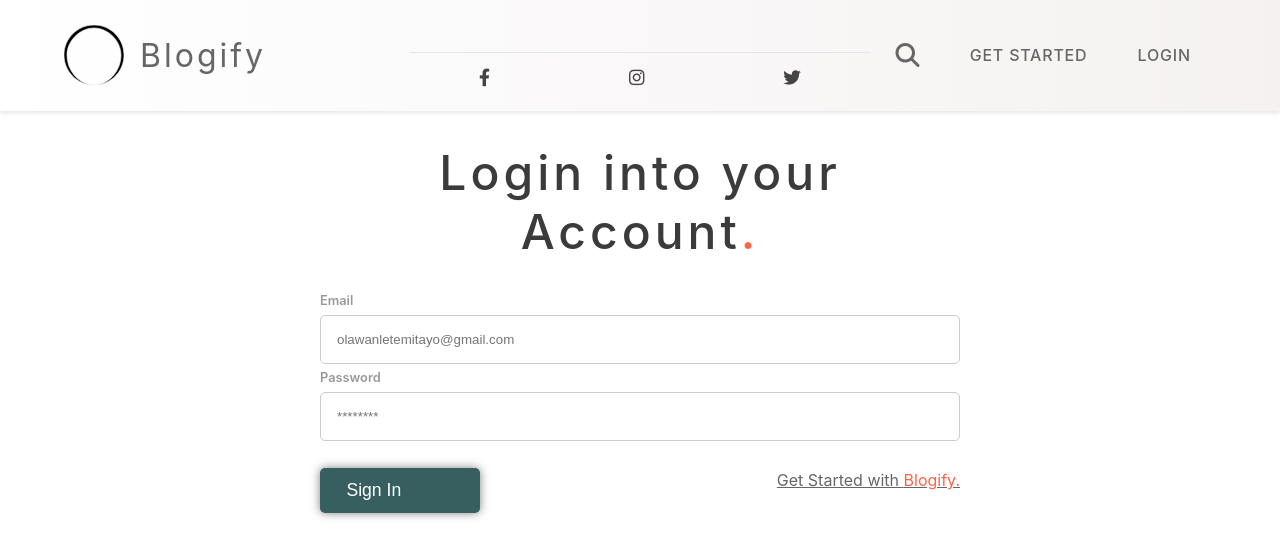
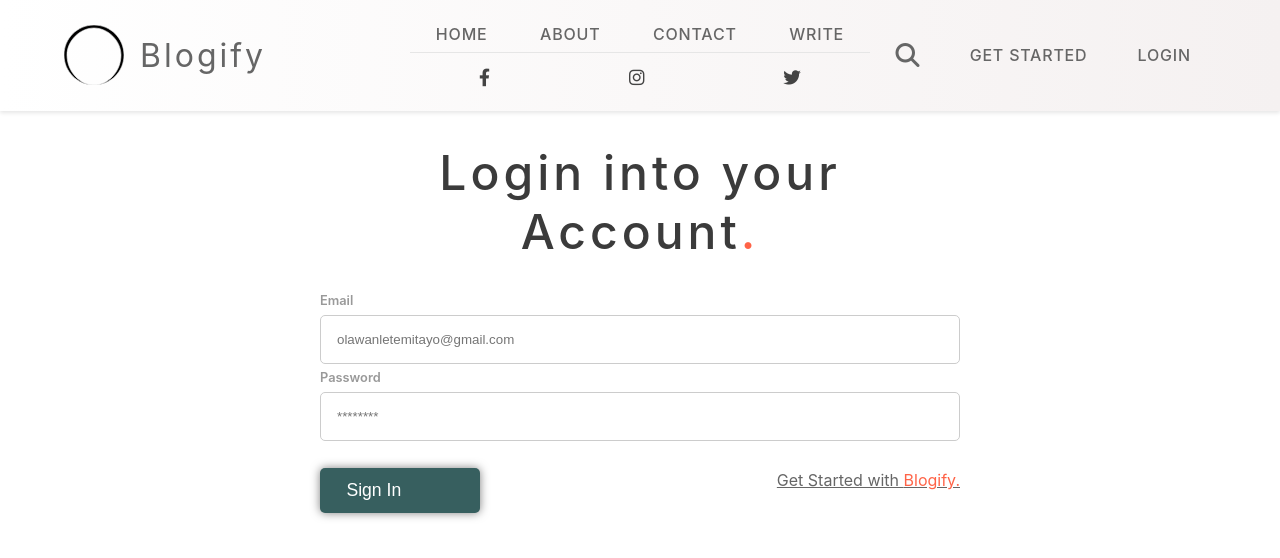
Before and after one commit to Temitayo-spec/Blogify, a Next.js app: page /login in a window 1280 px wide. Shown: the top 558 px of the page. Built offline with nearby package versions, Linux system fonts and the light colour scheme.

Commit message:
Ready for Deployment

```diff
--- a/components/Navbar.jsx
+++ b/components/Navbar.jsx
@@ -41,8 +41,10 @@ const Navbar = () => {
             <i className="fas fa-times"></i>
           </div>
           <motion.ul
-            initial={show ? "onscreen" : "offscreen"}
-            whileInView={show ? "onscreen" : "offscreen"}
+            initial={window.innerWidth > 500 || show ? "onscreen" : "offscreen"}
+            whileInView={
+              window.innerWidth > 500 || show ? "onscreen" : "offscreen"
+            }
             transition={{ staggerChildren: 0.5 }}
             className={styles.nav__link__ctn}
           >
--- a/components/Sidebar.jsx
+++ b/components/Sidebar.jsx
@@ -44,8 +44,8 @@ const Sidebar = (
     <div className={`${styles.wrapper} ${show === "right" ? styles.hide : ""}`}>
       <div className={styles.sidebar__inner}>
         <motion.header
-          initial={show === "right" ? "offscreen" : "onscreen"}
-          animate={show === "right" ? "offscreen" : "onscreen"}
+          initial="offscreen"
+          whileInView="onscreen"
           transition={{ staggerChildren: 0.5 }}
           className={styles.header}
         >
--- a/styles/BlogPosts.module.css
+++ b/styles/BlogPosts.module.css
@@ -1,5 +1,6 @@
 .posts__wrapper {
   flex: 6;
+  padding-bottom: 2em;
 }
 
 .posts__inner {
--- a/styles/Home.module.css
+++ b/styles/Home.module.css
@@ -15,9 +15,14 @@
   width: 100%;
 }
 
+.arrow__ctn {
+  display: none
+}
+
 @media screen and (max-width: 768px) {
   .arrow__ctn {
     margin-left: auto;
+    display: block;
   }
 
   .arrow__left,
--- a/styles/MoreDetails.module.css
+++ b/styles/MoreDetails.module.css
@@ -1,10 +1,15 @@
 .details__inner {
   display: flex;
+}
+
+.arrow__ctn{
+  display: none;
 }
 
 @media screen and (max-width: 768px) {
   .arrow__ctn {
     margin-left: auto;
+    display: block;
   }
 
   .arrow__left,
--- a/styles/Navbar.module.css
+++ b/styles/Navbar.module.css
@@ -40,6 +40,7 @@
   flex-direction: column;
   align-items: center;
   justify-content: center;
+  transform: translate(0, 0);
 }
 
 .nav__link__ctn {
--- a/styles/Profile.module.css
+++ b/styles/Profile.module.css
@@ -103,6 +103,10 @@
   transform: scale(0.95);
 }
 
+.arrow__ctn {
+  display: none;
+}
+
 @media screen and (max-width: 768px) {
 
   .profile__ctn {
@@ -137,6 +141,7 @@
 
   .arrow__ctn {
     margin-left: auto;
+    display: block;
   }
 
   .arrow__left,
--- a/styles/Sidebar.module.css
+++ b/styles/Sidebar.module.css
@@ -107,6 +107,10 @@
   transform: translate(-50%, -50%) scale(1);
 }
 
+.hide {
+  transform: translate(0);
+}
+
 @media screen and (max-width: 768px) {
   .wrapper{
     position: absolute;
```
